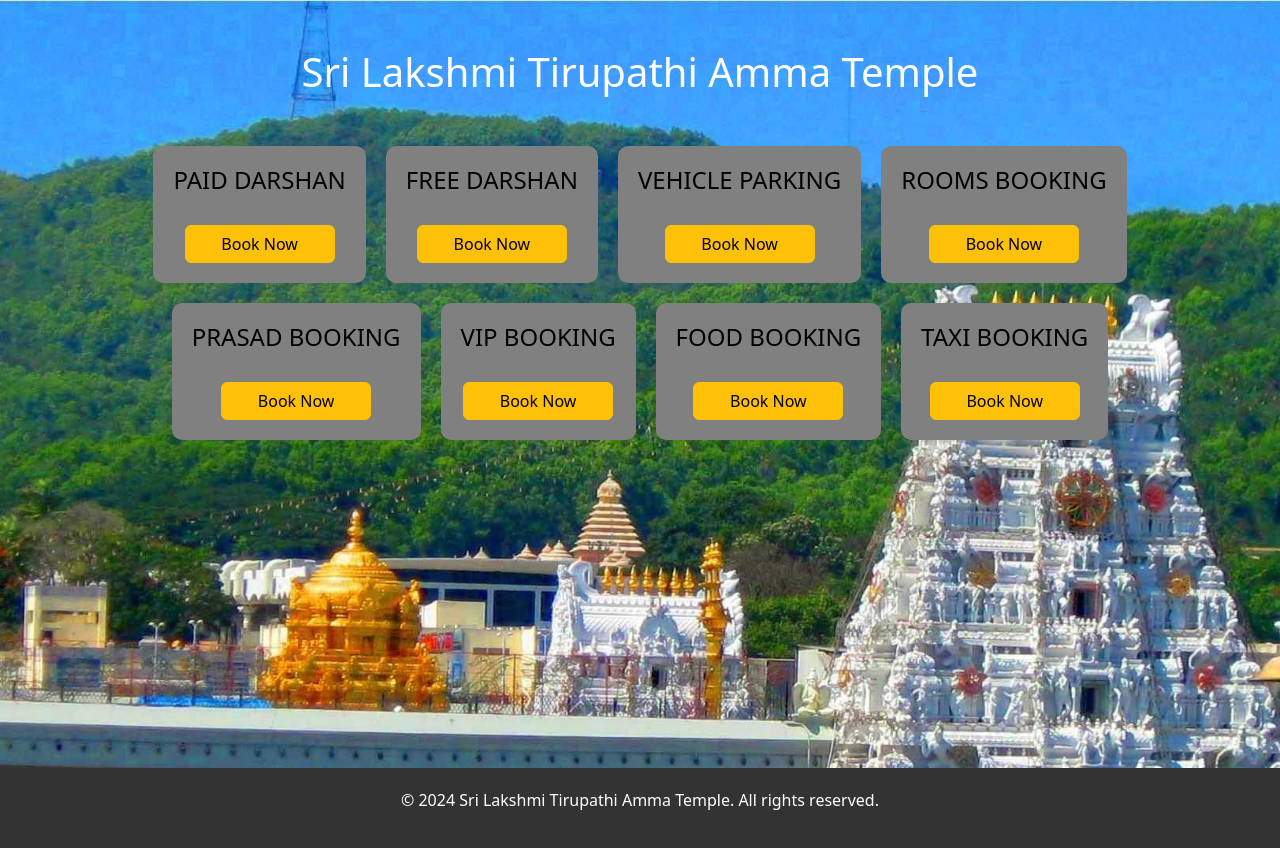
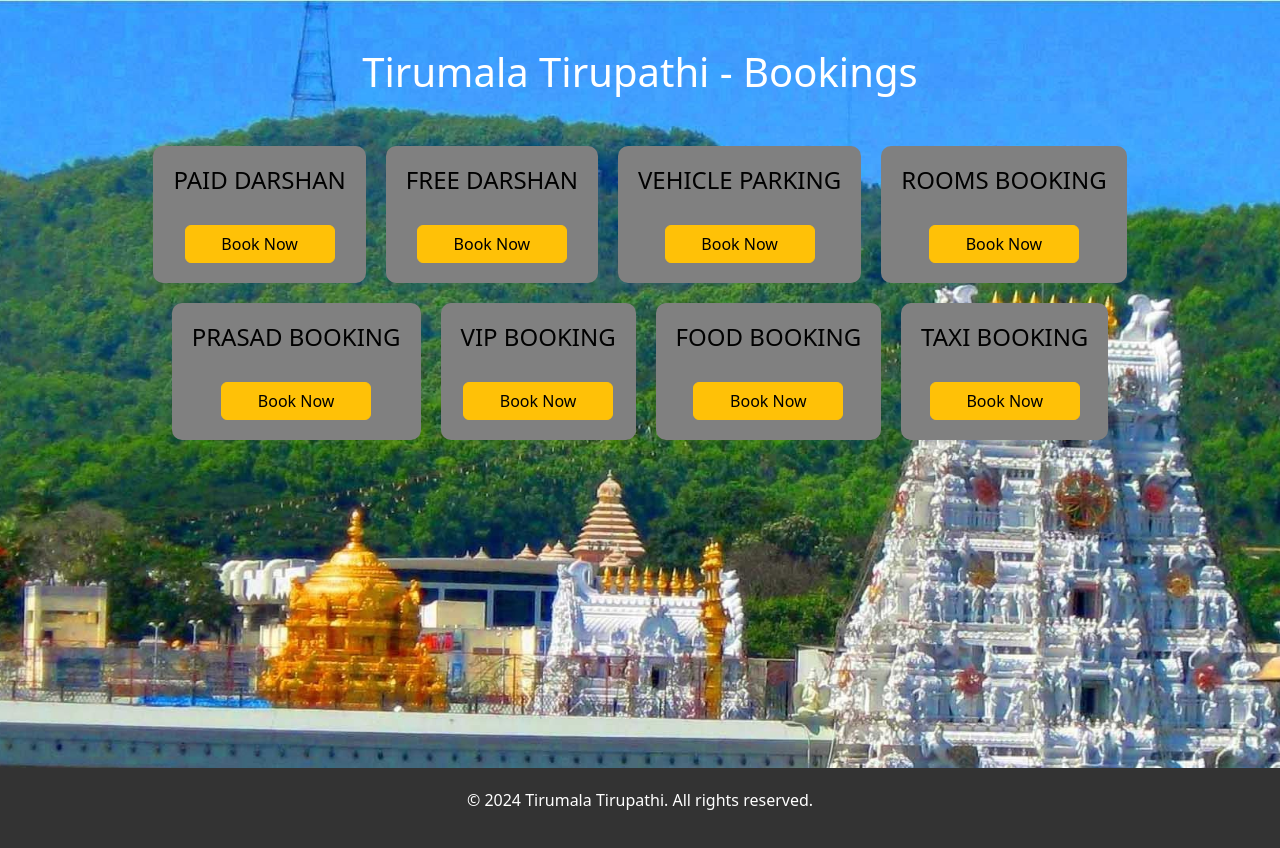
Before and after one commit to nikhilesh1432/temple-management, a Flask app: page /tirupathi_deva in a window 1280 px wide. Run offline with Flask 3, Linux system fonts and the light colour scheme.

Commit message:
Update tirupathi_deva.html

```diff
--- a/template/tirupathi_deva.html
+++ b/template/tirupathi_deva.html
@@ -73,7 +73,7 @@
 </head>
 <body>
 <div class="container">
-    <h1 class="text-center mt-5">Sri Lakshmi Tirupathi Amma Temple</h1>
+    <h1 class="text-center mt-5">Tirumala Tirupathi - Bookings</h1>
     <div class="booking-options">
         <div class="booking-option">
             <h2>PAID DARSHAN</h2>
@@ -111,7 +111,7 @@
 </div>
 <footer>
     <div class="container">
-        <p>&copy; 2024 Sri Lakshmi Tirupathi Amma Temple. All rights reserved.</p>
+        <p>&copy; 2024 Tirumala Tirupathi. All rights reserved.</p>
     </div>
 </footer>
 <script src="https://cdn.jsdelivr.net/npm/bootstrap@5.3.0-alpha1/dist/js/bootstrap.min.js"></script>
```
